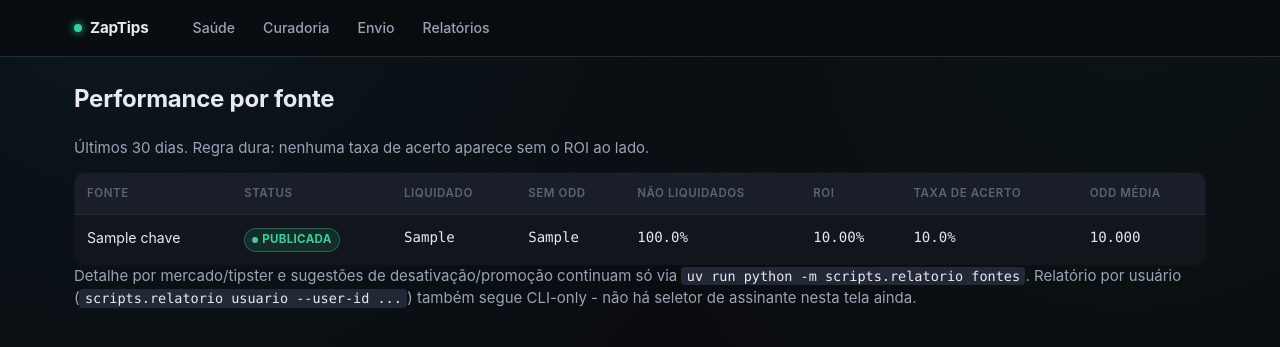
After one commit to emmanuelbortolini-code/ZapTips, a FastAPI app: template app/console/templates/relatorios.html in a window 1280 px wide. The commit adds this page. Shown: the top 347 px of the page. Run offline with FastAPI, Linux system fonts and the light colour scheme; the template is opened without the code that fills it: most values are stand-ins (such as "Sample title", 1, 10 or a date in 2020).

Commit message:
feat: nova aba Relatórios no console mostrando performance por fonte
Expõe app.console.queries.carregar_relatorio_fontes_30d (já existia,
nunca era chamado - código morto) numa rota nova
(app/console/rotas_relatorios.py) e template (relatorios.html). Regra
dura da spec preservada: taxa de acerto sempre ao lado do ROI.

Escopo desta sessão: só fontes. Detalhe por mercado/tipster, sugestões
de desativação/promoção e relatório por usuário (exige seletor de
assinante que não existe na UI) continuam CLI-only.

Validado contra o Postgres real via scripts.console.

```diff
--- a/app/console/main.py
+++ b/app/console/main.py
@@ -28,11 +28,13 @@ def create_app() -> FastAPI:
 
     from app.console.rotas_curadoria import router as router_curadoria  # noqa: PLC0415
     from app.console.rotas_envio import router as router_envio  # noqa: PLC0415
+    from app.console.rotas_relatorios import router as router_relatorios  # noqa: PLC0415
     from app.console.rotas_saude import router as router_saude  # noqa: PLC0415
 
     app.include_router(router_saude)
     app.include_router(router_curadoria)
     app.include_router(router_envio)
+    app.include_router(router_relatorios)
 
     @app.get("/")
     def raiz() -> RedirectResponse:
--- a/app/console/templates/base.html
+++ b/app/console/templates/base.html
@@ -20,6 +20,7 @@
         <a href="/saude" class="{{ 'ativo' if request.url.path == '/saude' else '' }}">Saúde</a>
         <a href="/curadoria" class="{{ 'ativo' if request.url.path == '/curadoria' else '' }}">Curadoria</a>
         <a href="/envio" class="{{ 'ativo' if request.url.path.startswith('/envio') else '' }}">Envio</a>
+        <a href="/relatorios" class="{{ 'ativo' if request.url.path == '/relatorios' else '' }}">Relatórios</a>
       </nav>
     </div>
   </header>
--- /dev/null
+++ b/app/console/templates/relatorios.html
@@ -0,0 +1,52 @@
+{% extends "base.html" %}
+{% block titulo %}Relatórios - ZapTips Console{% endblock %}
+{% block conteudo %}
+  <h1>Performance por fonte</h1>
+  <p>Últimos 30 dias. Regra dura: nenhuma taxa de acerto aparece sem o ROI ao lado.</p>
+
+  {% if not metricas %}
+    <p>Nenhum dado no período.</p>
+  {% else %}
+    <table>
+      <thead>
+        <tr>
+          <th>Fonte</th>
+          <th>Status</th>
+          <th class="num">Liquidado</th>
+          <th class="num">Sem odd</th>
+          <th class="num">Não liquidados</th>
+          <th class="num">ROI</th>
+          <th class="num">Taxa de acerto</th>
+          <th class="num">Odd média</th>
+        </tr>
+      </thead>
+      <tbody>
+        {% for m in metricas %}
+          {% set fonte = m.chave[0] %}
+          <tr>
+            <td>{{ fonte }}</td>
+            <td>
+              {% if quarentena_por_fonte.get(fonte) %}
+                <span class="badge badge-falhou">quarentena</span>
+              {% else %}
+                <span class="badge badge-ok">publicada</span>
+              {% endif %}
+            </td>
+            <td class="num">{{ m.volume_liquidado }}</td>
+            <td class="num">{{ m.volume_sem_odd }}</td>
+            <td class="num">{{ "%.1f"|format(m.percentual_nao_liquidados * 100) ~ "%" if m.percentual_nao_liquidados is not none else "-" }}</td>
+            <td class="num">{{ "%.2f"|format(m.roi * 100) ~ "%" if m.roi is not none else "-" }}</td>
+            <td class="num">{{ "%.1f"|format(m.taxa_acerto * 100) ~ "%" if m.taxa_acerto is not none else "-" }}</td>
+            <td class="num">{{ "%.3f"|format(m.odd_media) if m.odd_media is not none else "-" }}</td>
+          </tr>
+        {% endfor %}
+      </tbody>
+    </table>
+  {% endif %}
+
+  <p class="nota">
+    Detalhe por mercado/tipster e sugestões de desativação/promoção continuam só via
+    <code>uv run python -m scripts.relatorio fontes</code>. Relatório por usuário (<code>scripts.relatorio usuario --user-id ...</code>)
+    também segue CLI-only - não há seletor de assinante nesta tela ainda.
+  </p>
+{% endblock %}
```
Also changed, not shown: CLAUDE.md (+11 -2 lines), app/console/rotas_relatorios.py (added, +33 -0 lines), tests/test_console_rotas_relatorios.py (added, +40 -0 lines).
